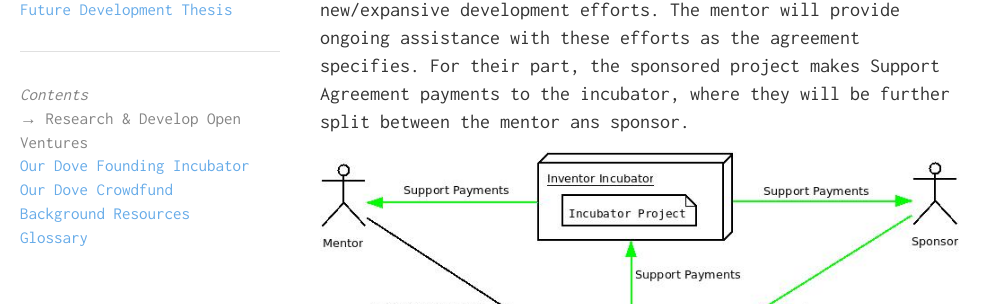
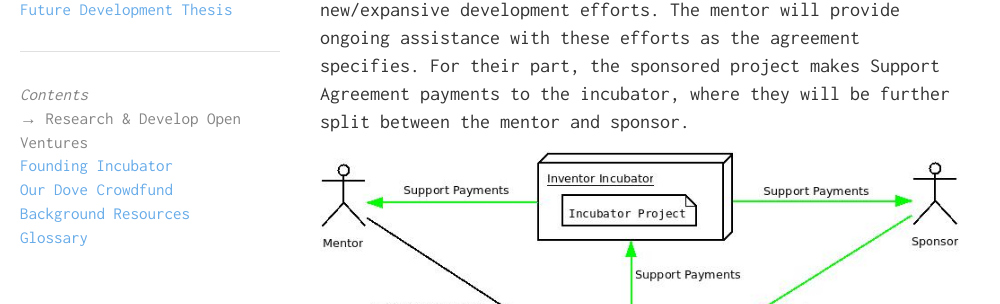
Before and after one commit to rdov/rdov.github.io, a Jekyll site: the page built from rdov_whitepaper.md, in a window 1280 px wide and 900 px high, scrolled down 7837 px. Shown: the part 345-649 px from the top of the window, without its empty margins (0-1000 px from the left). Built offline with Jekyll 4.4.1, drawn with Linux system fonts in a browser that asks for light colours; nearby versions of some CDN libraries; some of the changed text lies outside the part shown.

Commit message:
minor typos

```diff
--- a/founding_incubator.md
+++ b/founding_incubator.md
@@ -1,6 +1,6 @@
 ---
 layout: post
-title: Our Dove Founding Incubator
+title: Founding Incubator
 weight: 2
 permalink: /FoundingIncubator/
 ---
--- a/rdov_whitepaper.md
+++ b/rdov_whitepaper.md
@@ -86,7 +86,7 @@ Once a sponsor has been found, and has funded the incubator, it can begin accept
 If accepted, the sponsored project will be given a grant, and will be entitled to the benefits of the Support Agreement. Initially this could entail some build out, with contractually defined contributions by the mentor. If the mentor invests time on a sponsored project, the Support Agreement may include provisions for time-based billing. In this way, grant money provides steady income for the mentor during the development phase.
 
 ##### 6. Operations and Revenue Stream
-As sponsored projects launch and begin their own commercial operations, they enter the main phase of the Support Agreement. They may have ongoing requests both regular and for new/expansive development efforts. The mentor will provide ongoing assistance with these efforts as the agreement specifies. For their part, the sponsored project makes Support Agreement payments to the incubator, where they will be further split between the mentor ans sponsor.
+As sponsored projects launch and begin their own commercial operations, they enter the main phase of the Support Agreement. They may have ongoing requests both regular and for new/expansive development efforts. The mentor will provide ongoing assistance with these efforts as the agreement specifies. For their part, the sponsored project makes Support Agreement payments to the incubator, where they will be further split between the mentor and sponsor.
 
 ![rdov]({{ "/img/RDOV.jpg" | prepend: site.baseurl }})
 
```
